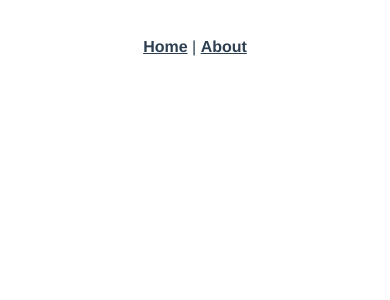
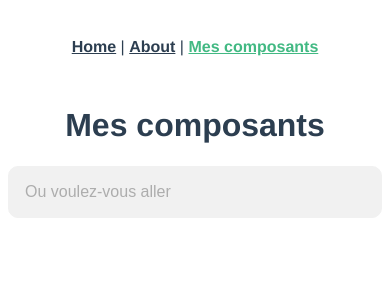
Before and after one commit to MaximHivin/Apotheose-Ojapon, a Vue app: page /composant in a window 390 px wide. Before the commit this address had no page. Shown: the top 300 px of the page. Built offline with nearby package versions, Linux system fonts and the light colour scheme.

Commit message:
Feature search bar responsive à confirmer

```diff
--- a/src/App.vue
+++ b/src/App.vue
@@ -1,7 +1,8 @@
 <template>
   <div id="nav">
     <router-link to="/">Home</router-link> |
-    <router-link to="/about">About</router-link>
+    <router-link to="/about">About</router-link> |
+    <router-link to="/composant">Mes composants</router-link>
   </div>
   <router-view/>
 </template>
@@ -13,6 +14,7 @@
   -moz-osx-font-smoothing: grayscale;
   text-align: center;
   color: #2c3e50;
+
 }
 
 #nav {
--- /dev/null
+++ b/src/components/formulaire/InputSearch.vue
@@ -0,0 +1,44 @@
+<template>
+  <div class="searchbar">
+      <input type="text" name="searchbar" id="searchbar" placeholder="Ou voulez-vous aller" class="searchbar">
+  </div>
+</template>
+
+<script>
+export default {
+
+}
+</script>
+
+<style>
+
+.searchbar{
+    max-width: 600px;
+}
+
+.searchbar input{
+    padding: 16px;
+    border-radius: 10px;
+    border: 1px solid #F1F1F1;
+    background-color:#F1F1F1 ;
+    color: #1d1d1d;
+    font-size: 16px;
+    font-weight: 500;
+    width: 100%;
+    box-sizing: border-box;
+}
+
+.searchbar input::placeholder{
+    color:#ADADAD;
+    font-weight: 500;
+}
+
+ @media screen and (max-width: 375px){
+    .searchbar{
+        width: 302px;
+        margin: 0 auto;
+    }
+}
+
+
+</style>
--- a/src/router/index.js
+++ b/src/router/index.js
@@ -14,6 +14,14 @@ const routes = [
     // this generates a separate chunk (about.[hash].js) for this route
     // which is lazy-loaded when the route is visited.
     component: () => import(/* webpackChunkName: "about" */ '../views/About.vue')
+  },
+  {
+    path: '/composant',
+    name: 'Composant',
+    // route level code-splitting
+    // this generates a separate chunk (about.[hash].js) for this route
+    // which is lazy-loaded when the route is visited.
+    component: () => import(/* webpackChunkName: "about" */ '../views/Composant.vue')
   }
 ]
 
--- /dev/null
+++ b/src/views/Composant.vue
@@ -0,0 +1,18 @@
+<template>
+  <h1>Mes composants</h1>
+  <InputSearch />
+</template>
+
+<script>
+import InputSearch from '@/components/formulaire/InputSearch.vue'
+export default {
+  name: 'Composant',
+  components: {
+    InputSearch
+  }
+}
+</script>
+
+<style>
+
+</style>
```
